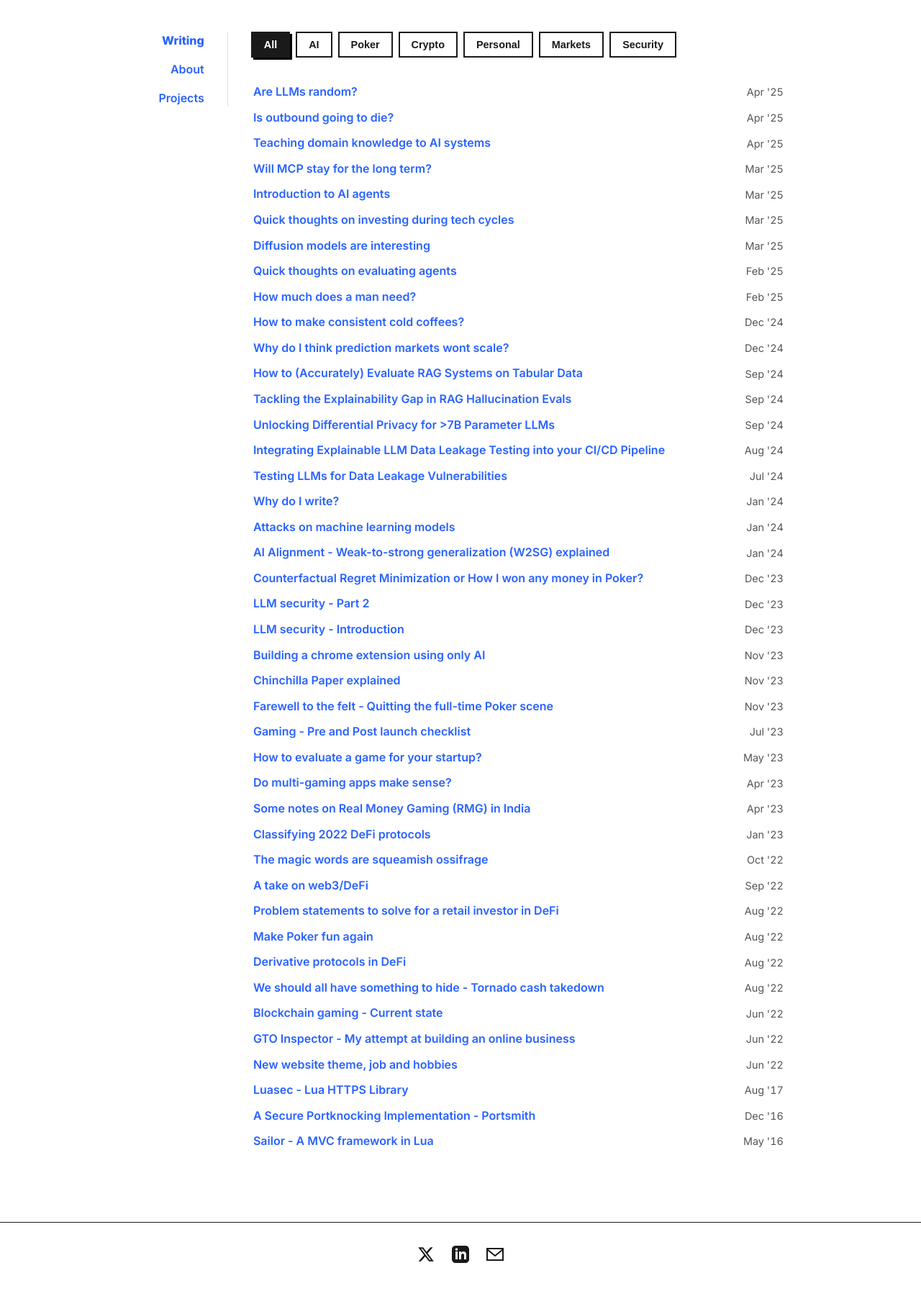
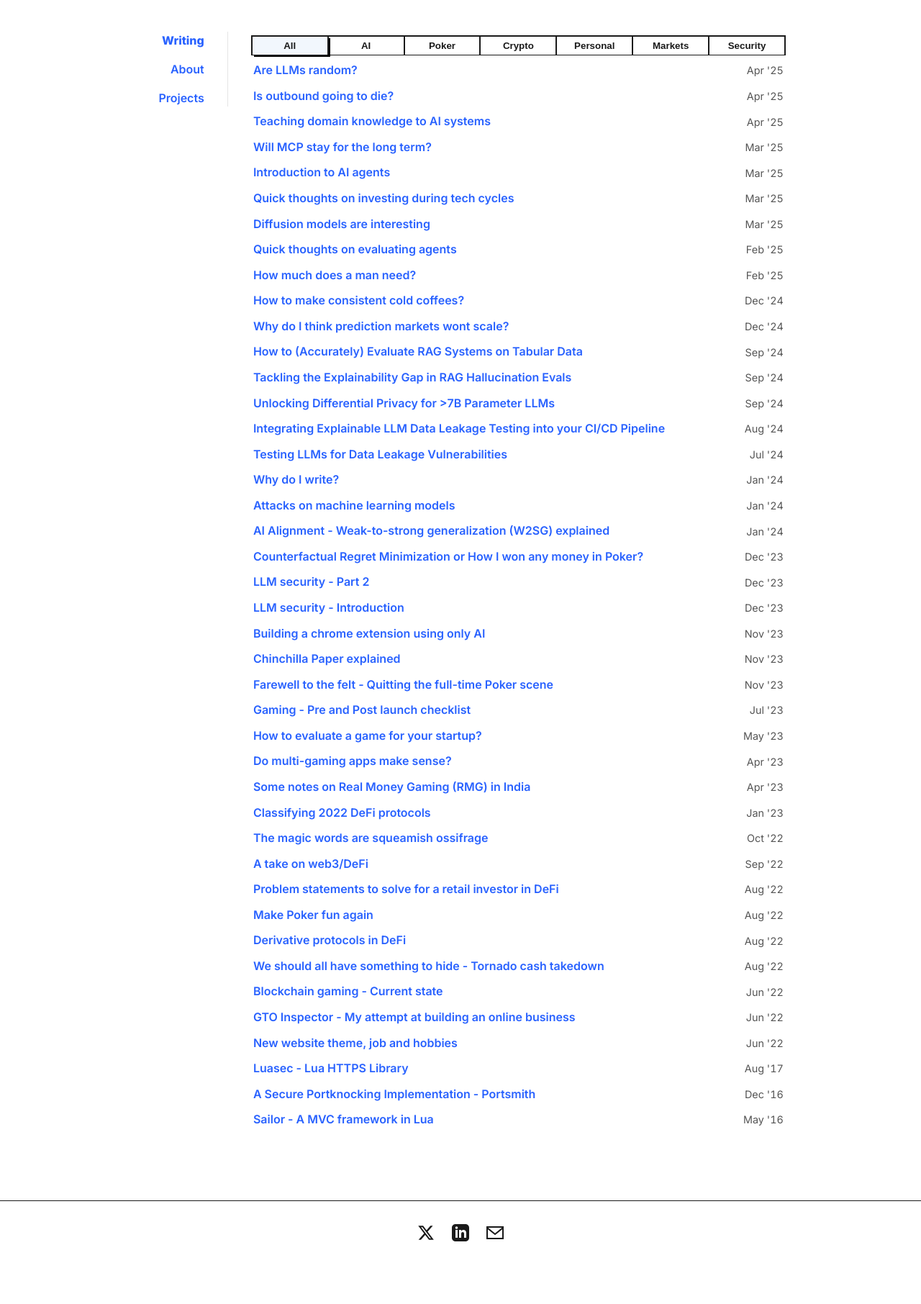
Before and after one commit to r-nikhil/r-nikhil.github.io, a Jekyll site: the page built from index.html, in a window 1280 px wide. Shown: the whole page at 72% size. Built offline with Jekyll 4.4.1, drawn with Linux system fonts in a browser that asks for light colours; after the commit the page ends 1782 px from its top, so only the background shows below that.

Commit message:
Assistant checkpoint: Update category filter style to match about page
Assistant generated file changes:
- index.html: Update category filter style to match about page

---

User prompt:

its still not like the one on my /about.md page.
make it similar. here for reference<style>
  table {
    width: 100%;
    border-collapse: separate;
    border-spacing: 0;
    margin: 5px 0;
    border: 1px solid var(--border-color);
    /* box-shadow: var(--box-shadow); */
    background-color: var(--bg-color);
  }

  td {
    padding: 1px;
    text-align: center;
    border: 1px solid var(--border-color);
    transition: all 0.1s ease;
  }

  td:hover {
    transform: translate(-2px, -2px);
    box-shadow: 3px 3px 0px 0px rgba(0,0,0,1);
    background-color: rgba(0, 102, 204, 0.05);
  }

  table a {
    display: block;
    font-weight: 700;
    padding: 5px;
    border-bottom: none;
    transition: all 0.2s ease;
  }

  table a:hover {
    color: var(--link-hover-color);
    transform: scale(1.05);
  }
</style>

Replit-Commit-Author: Assistant
Replit-Commit-Session-Id: 9d25ca36-9b87-43eb-baf2-596e3b9dbaaf

```diff
--- a/index.html
+++ b/index.html
@@ -25,30 +25,40 @@ layout: default
 
 <style>
 .category-filter {
-  margin-bottom: 2rem;
+  width: 100%;
+  border-collapse: separate;
+  border-spacing: 0;
+  margin: 5px 0;
+  border: 1px solid var(--border-color);
+  background-color: var(--bg-color);
   display: flex;
   flex-wrap: wrap;
-  gap: 8px;
 }
 .filter-btn {
-  display: inline-block;
-  padding: 8px 16px;
-  border: 2px solid var(--border-color);
-  background: var(--bg-color);
+  padding: 1px;
+  text-align: center;
+  border: 1px solid var(--border-color);
+  transition: all 0.1s ease;
+  display: block;
+  font-weight: 700;
+  padding: 5px;
+  border-bottom: none;
+  transition: all 0.2s ease;
+  background: none;
   color: var(--text-color);
   cursor: pointer;
-  font-weight: 700;
-  font-size: 0.9rem;
-  transition: all 0.1s ease;
+  flex: 1;
+  min-width: 100px;
 }
 .filter-btn:hover {
   transform: translate(-2px, -2px);
   box-shadow: 3px 3px 0px 0px rgba(0,0,0,1);
   background-color: rgba(0, 102, 204, 0.05);
+  color: var(--link-hover-color);
+  transform: scale(1.05);
 }
 .filter-btn.active {
-  background: var(--text-color);
-  color: var(--bg-color);
+  background-color: rgba(0, 102, 204, 0.05);
   box-shadow: 3px 3px 0px 0px rgba(0,0,0,1);
 }
 .post-item.hidden {
```
